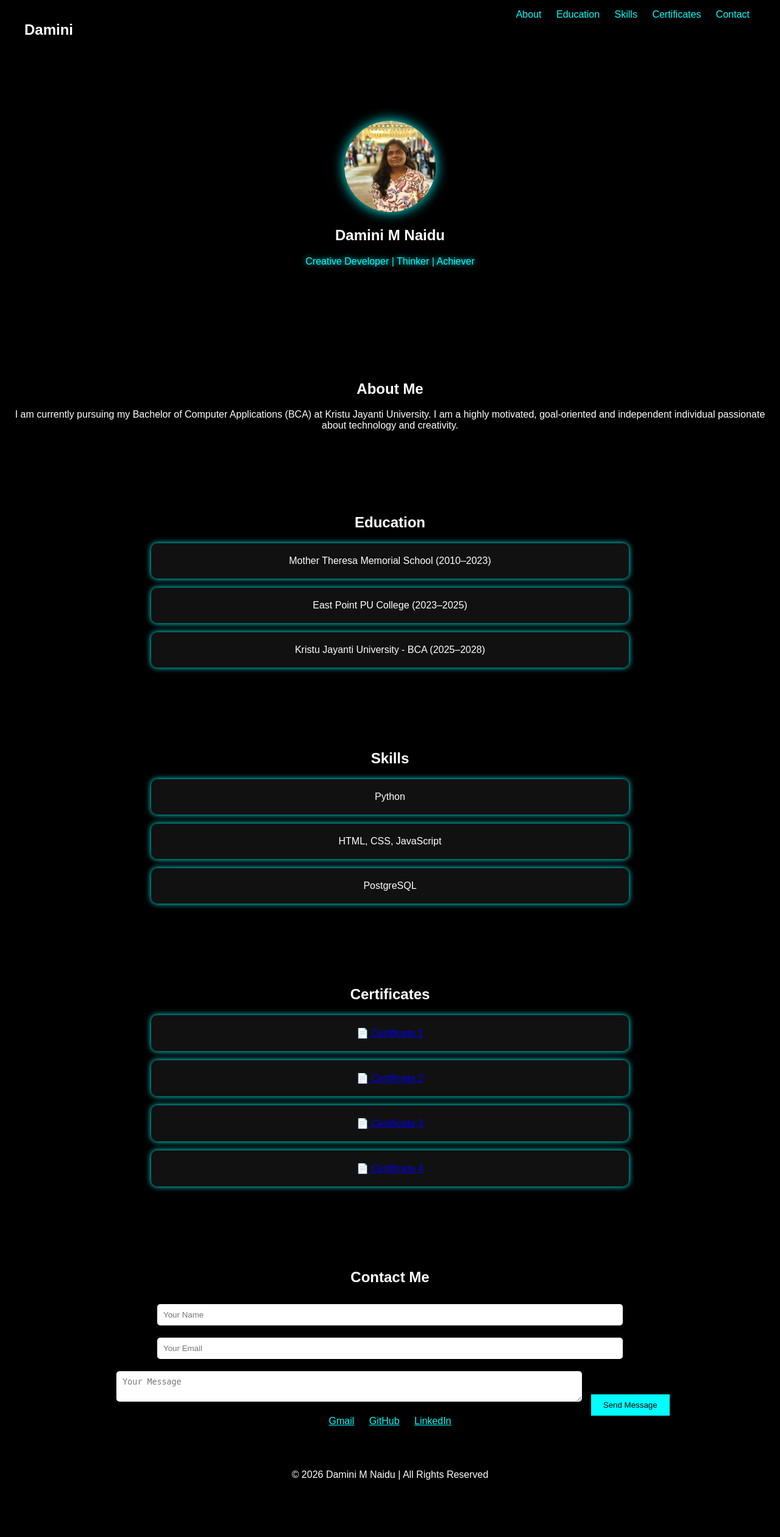
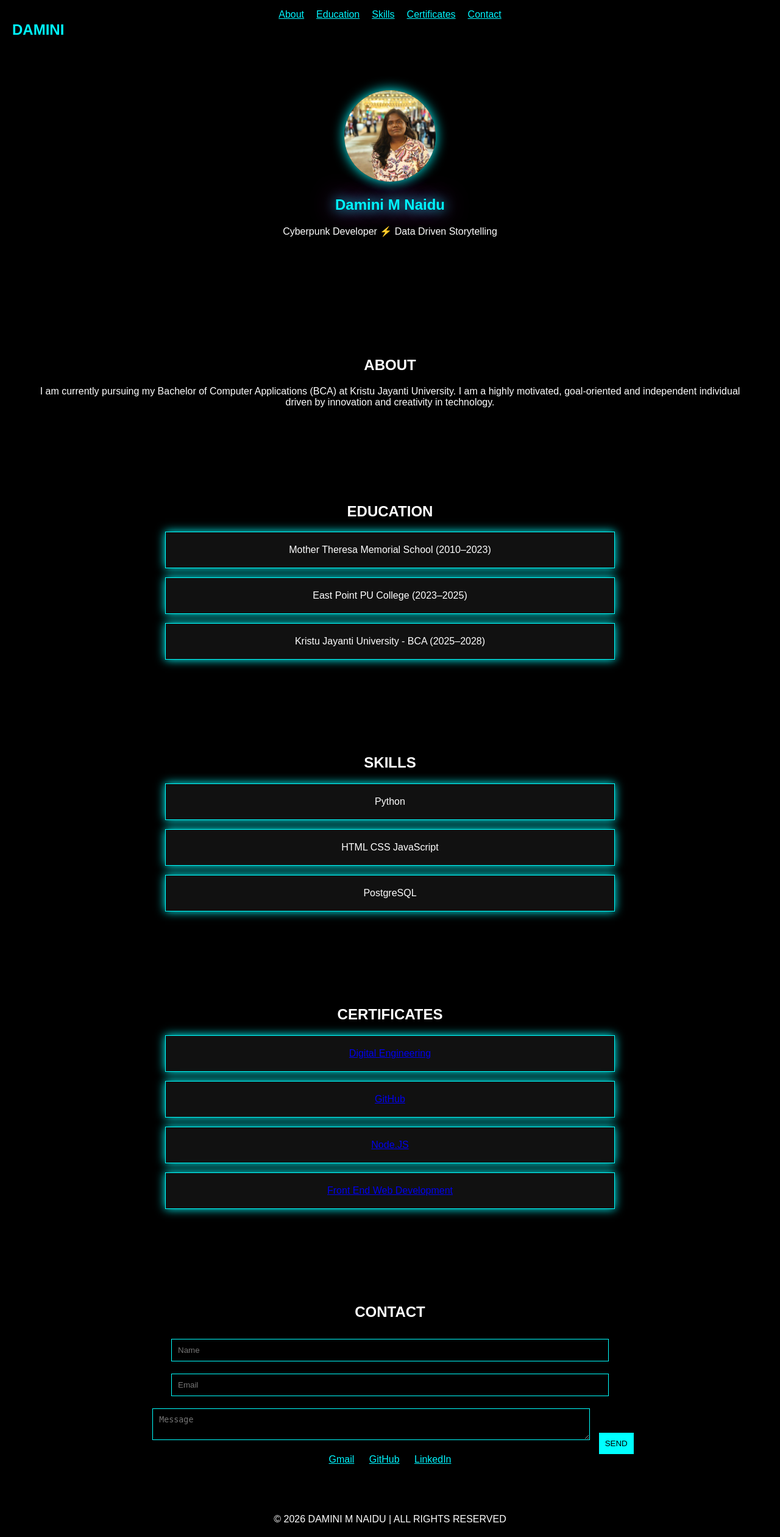
Before and after one commit to daminimnaidu777/MyPortfolio, a Python web app: template templates/index.html in a window 1280 px wide. Shown: the whole page at 61% size. Before the commit the page ends 2427 px from the top, so only its background shows below. Run offline with Jinja, Linux system fonts and the light colour scheme; the template is opened without the code that fills it, so the values that code supplies are empty.

Commit message:
new changes

```diff
--- a/static/style.css
+++ b/static/style.css
@@ -1,98 +1,116 @@
 body {
-    margin: 0;
-    font-family: Arial;
-    background: #000;
-    color: white;
+    margin:0;
+    background:black;
+    color:white;
+    font-family:Arial;
 }
 
-/* NAVBAR */
-nav {
-    display: flex;
-    justify-content: space-between;
-    padding: 15px 40px;
-    background: black;
-    position: sticky;
-    top: 0;
+/* CURSOR */
+.cursor{
+    width:15px;
+    height:15px;
+    background:cyan;
+    position:fixed;
+    border-radius:50%;
+    pointer-events:none;
+    box-shadow:0 0 20px cyan;
 }
 
-nav a {
-    color: cyan;
-    margin: 10px;
-    text-decoration: none;
+/* NAV */
+nav{
+    display:flex;
+    justify-content:center;
+    gap:20px;
+    padding:15px;
+    background:black;
+    position:sticky;
+    top:0;
+}
+
+nav a{
+    color:#00f5ff;
+}
+
+/* LOGO */
+.logo{
+    position:absolute;
+    left:20px;
+    color:#00f5ff;
 }
 
 /* HERO */
-.hero {
-    text-align: center;
-    padding: 100px 20px;
+.hero{
+    text-align:center;
+    padding:100px;
 }
 
-.profile {
-    width: 150px;
-    border-radius: 50%;
-    box-shadow: 0 0 20px cyan;
+/* PROFILE */
+.profile{
+    width:150px;
+    border-radius:50%;
+    box-shadow:0 0 20px cyan;
 }
 
-.neon-text {
-    color: cyan;
-    text-shadow: 0 0 10px cyan;
+/* GLOW TEXT */
+.glow{
+    color:#00f5ff;
+    text-shadow:0 0 20px #00f5ff,0 0 40px #ff00ff;
 }
 
 /* SECTIONS */
-section {
-    padding: 50px 20px;
-    text-align: center;
+section{
+    padding:60px;
+    text-align:center;
 }
 
 /* CARDS */
-.card {
-    background: #111;
-    margin: 15px auto;
-    padding: 20px;
-    width: 60%;
-    border-radius: 10px;
-    box-shadow: 0 0 10px cyan;
+.card{
+    margin:15px auto;
+    padding:20px;
+    width:60%;
+    background:#111;
+    border:1px solid cyan;
+    box-shadow:0 0 15px cyan;
 }
 
 /* FORM */
-input, textarea {
-    width: 60%;
-    padding: 10px;
-    margin: 10px;
-    border-radius: 5px;
-    border: none;
+input,textarea{
+    width:60%;
+    padding:10px;
+    margin:10px;
+    background:black;
+    color:white;
+    border:1px solid cyan;
 }
 
 /* BUTTON */
-button {
-    padding: 10px 20px;
-    background: cyan;
-    border: none;
+button{
+    padding:10px;
+    background:cyan;
+    border:none;
 }
 
 /* LINKS */
-.links a {
-    margin: 10px;
-    color: cyan;
+.links a{
+    margin:10px;
+    color:#00f5ff;
+}
+
+/* SUCCESS */
+.center{
+    display:flex;
+    justify-content:center;
+    align-items:center;
+    height:100vh;
+}
+
+.success{
+    border:1px solid cyan;
+    padding:30px;
 }
 
 /* FOOTER */
-footer {
-    text-align: center;
-    padding: 20px;
-    background: black;
+footer{
+    text-align:center;
+    padding:20px;
 }
-
-/* SUCCESS */
-.success-page {
-    display: flex;
-    justify-content: center;
-    align-items: center;
-    height: 100vh;
-}
-
-.success-box {
-    background: black;
-    padding: 30px;
-    border: 1px solid cyan;
-}
--- a/templates/index.html
+++ b/templates/index.html
@@ -10,37 +10,37 @@
 
 <body>
 
-<!-- NAVBAR -->
+<div class="cursor"></div>
+
+<!-- NAV -->
 <nav>
-    <h2>Damini</h2>
-    <div>
+<h1 class="logo">DAMINI</h1>
 <a href="#about">About</a>
 <a href="#education">Education</a>
 <a href="#skills">Skills</a>
 <a href="#certificates">Certificates</a>
 <a href="#contact">Contact</a>
-    </div>
 </nav>
 
 <!-- HERO -->
 <section class="hero">
 <img src="{{ url_for('static', filename='images/profile.jpg') }}" class="profile">
-    <h1>Damini M Naidu</h1>
-    <p class="neon-text">Creative Developer | Thinker | Achiever </p>
+<h1 class="glow">Damini M Naidu</h1>
+<p class="subtitle">Cyberpunk Developer ⚡ Data Driven Storytelling</p>
 </section>
 
 <!-- ABOUT -->
 <section id="about">
-    <h2>About Me</h2>
+<h2>ABOUT</h2>
 <p>
 I am currently pursuing my Bachelor of Computer Applications (BCA) at Kristu Jayanti University.
-        I am a highly motivated, goal-oriented and independent individual passionate about technology and creativity.
+I am a highly motivated, goal-oriented and independent individual driven by innovation and creativity in technology.
 </p>
 </section>
 
 <!-- EDUCATION -->
 <section id="education">
-    <h2>Education</h2>
+<h2>EDUCATION</h2>
 
 <div class="card">Mother Theresa Memorial School (2010–2023)</div>
 <div class="card">East Point PU College (2023–2025)</div>
@@ -50,46 +50,46 @@
 
 <!-- SKILLS -->
 <section id="skills">
-    <h2>Skills</h2>
+<h2>SKILLS</h2>
 
 <div class="card">Python</div>
-    <div class="card">HTML, CSS, JavaScript</div>
+<div class="card">HTML CSS JavaScript</div>
 <div class="card">PostgreSQL</div>
 
 </section>
 
 <!-- CERTIFICATES -->
 <section id="certificates">
-    <h2>Certificates</h2>
+<h2>CERTIFICATES</h2>
 
 <div class="card">
-        <a href="{{ url_for('static', filename='images/cert1.pdf') }}" target="_blank">📄 Certificate 1</a>
+<a href="{{ url_for('static', filename='images/cert1.pdf') }}" target="_blank">Digital Engineering</a>
 </div>
 
 <div class="card">
-        <a href="{{ url_for('static', filename='images/cert2.pdf') }}" target="_blank">📄 Certificate 2</a>
+<a href="{{ url_for('static', filename='images/cert2.pdf') }}" target="_blank">GitHub</a>
 </div>
 
 <div class="card">
-        <a href="{{ url_for('static', filename='images/cert3.pdf') }}" target="_blank">📄 Certificate 3</a>
+<a href="{{ url_for('static', filename='images/cert3.pdf') }}" target="_blank">Node.JS</a>
 </div>
 
 <div class="card">
-        <a href="{{ url_for('static', filename='images/cert4.pdf') }}" target="_blank">📄 Certificate 4</a>
+<a href="{{ url_for('static', filename='images/cert4.pdf') }}" target="_blank">Front End Web Development</a>
 </div>
 
 </section>
 
 <!-- CONTACT -->
 <section id="contact">
-    <h2>Contact Me</h2>
+<h2>CONTACT</h2>
 
 <form action="/contact" method="POST">
-        <input type="text" name="name" placeholder="Your Name" required>
-        <input type="email" name="email" placeholder="Your Email" required>
-        <textarea name="message" placeholder="Your Message" required></textarea>
+<input type="text" name="name" placeholder="Name" required>
+<input type="email" name="email" placeholder="Email" required>
+<textarea name="message" placeholder="Message" required></textarea>
 
-        <button type="submit">Send Message</button>
+<button type="submit">SEND</button>
 </form>
 
 <div class="links">
@@ -101,8 +101,16 @@
 </section>
 
 <footer>
-    © 2026 Damini M Naidu | All Rights Reserved
+© 2026 DAMINI M NAIDU | ALL RIGHTS RESERVED
 </footer>
+
+<script>
+const cursor = document.querySelector('.cursor');
+document.addEventListener('mousemove', e => {
+cursor.style.top = e.clientY + 'px';
+cursor.style.left = e.clientX + 'px';
+});
+</script>
 
 </body>
 </html>
```
Also changed, not shown: app.py (+11 -16 lines), templates/messages.html (+8 -18 lines), templates/result.html (+5 -7 lines). Lines whose indentation alone changed are shown as unchanged.
